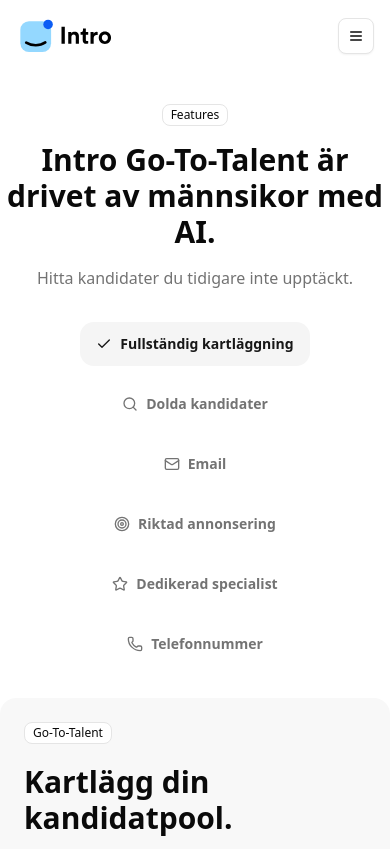
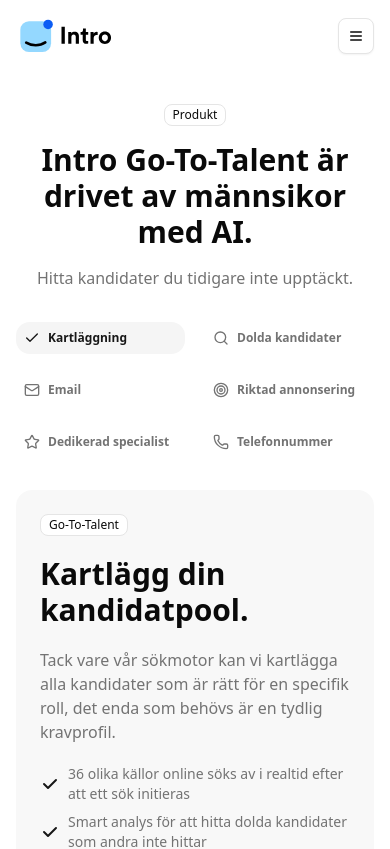
Before and after one commit to love9203/intro_landing_may, a Next.js app: page /product-features in a window 390 px wide. Shown: the top 849 px of the page. Built offline with nearby package versions, Linux system fonts and the light colour scheme.

Commit message:
Update UI components and sections including use case features, product features, and animated hero

```diff
--- a/components/sections/product-features.tsx
+++ b/components/sections/product-features.tsx
@@ -5,14 +5,14 @@
 import { useEffect, useState, useCallback } from "react";
 
 const demoData = {
-  badge: "Features",
+  badge: "Produkt",
   heading: "Intro Go-To-Talent är drivet av männsikor med AI.",
   description: "Hitta kandidater du tidigare inte upptäckt.",
   tabs: [
     {
       value: "tab-1",
       icon: <Check className="h-auto w-4 shrink-0" />,
-      label: "Fullständig kartläggning",
+      label: "Kartläggning",
       content: {
         badge: "Go-To-Talent",
         title: "Kartlägg din kandidatpool.",
@@ -66,7 +66,7 @@
           "Open rate på över 90%",
           "Slipp manuellt uppföljningsarbete.",
           "A/B Testa olika budskap",
-          "Vi har hjälpt våra kunder att skicka över 100 000 email till kandidater genom åren, och vi vet vilka meddelanden som bäst konverterar till intervjuer – den expertisen får du på köpet när du väljer Intro.",
+          "Vi har hjälpt våra kunder att skicka över 100,000 email till kandidater genom åren, och vi vet vilka meddelanden som bäst konverterar till intervjuer – den expertisen får du på köpet när du väljer Intro.",
         ],
         buttonText: "Se Demo",
         images: [
--- a/components/sections/use-case-demo.tsx
+++ b/components/sections/use-case-demo.tsx
@@ -2,9 +2,9 @@
 import { UseCaseFeature } from "@/components/ui/use-case-feature"
 
 const demoData = {
-  badge: "Use Cases",
-  heading: "Välj den lösning som passar dig bäst",
-  description: "Vi erbjuder olika lösningar för olika behov",
+  badge: "Användningsområden",
+  heading: "Intro anpassar sig efter ditt behov",
+  description: "Utforska hur våra tusentals användare nyttjar Intro för att få maximal effekt i sin rekrytering och employer branding.",
   exploreMoreLink: "/use-cases",
   tabs: [
     {
--- a/components/ui/animated-hero.tsx
+++ b/components/ui/animated-hero.tsx
@@ -29,8 +29,10 @@
       <div className="container mx-auto">
         <div className="flex gap-2 items-center justify-center flex-col">
           <div>
-            <Button variant="secondary" size="sm" className="gap-4 mb-5">
-              Läs vår artikel om Go-To-Talent <MoveRight className="w-4 h-4" />
+            <Button variant="secondary" size="sm" className="gap-4 mb-5" asChild>
+              <Link href="/articles/werlabs">
+                Läs vår artikel om vår kund Werlabs <MoveRight className="w-4 h-4" />
+              </Link>
             </Button>
           </div>
           <div className="flex gap-2 flex-col px-4">
--- a/components/ui/feature-108.tsx
+++ b/components/ui/feature-108.tsx
@@ -139,7 +139,7 @@
 }: Feature108Props) => {
   return (
     <section className="pt-[32px] pb-16">
-      <div className="container mx-auto">
+      <div className="container mx-auto px-4">
         <div className="flex flex-col items-center gap-4 text-center">
           <Badge variant="outline">{badge}</Badge>
           <h1 className="max-w-2xl text-3xl font-semibold md:text-4xl">
@@ -152,13 +152,13 @@
           onValueChange={onTabChange}
           defaultValue={!selectedTab ? defaultValue : undefined}
           className="mt-8">
-          <TabsList className="container flex flex-col items-center justify-center gap-4 sm:flex-row md:gap-10">
+          <TabsList className="grid grid-cols-2 sm:flex sm:flex-wrap gap-5">
             {tabs.map((tab) => (
               <TabsTrigger
                 key={tab.value}
                 value={tab.value}
                 data-tab={tab.label.toLowerCase().replace(/\s+/g, '-')}
-                className="flex items-center gap-2 rounded-xl px-4 py-3 text-sm font-semibold text-muted-foreground data-[state=active]:bg-muted data-[state=active]:text-primary"
+                className="flex items-center gap-2 rounded-xl px-2 py-2 text-xs sm:text-sm font-semibold text-muted-foreground data-[state=active]:bg-muted data-[state=active]:text-primary"
               >
                 {tab.icon} {tab.label}
               </TabsTrigger>
@@ -197,7 +197,7 @@
                         clipRule="evenodd" />
 
                           </svg>
-                          <span className="text-muted-foreground">{feature}</span>
+                          <span className="text-muted-foreground text-sm md:text-base">{feature}</span>
                         </li>
                   )}
                     </ul>
--- a/components/ui/use-case-feature.tsx
+++ b/components/ui/use-case-feature.tsx
@@ -131,9 +131,9 @@
                   >
                     <Button
                       variant="outline"
-                      className="rounded-full px-6 group"
+                      className="rounded-full px-10 group"
                     >
-                      Explore more use cases from our official collection
+                      Utforska fler tillämpningsområden
                       <svg
                         className="ml-2 h-4 w-4 transition-transform group-hover:translate-x-1"
                         fill="none"
```
